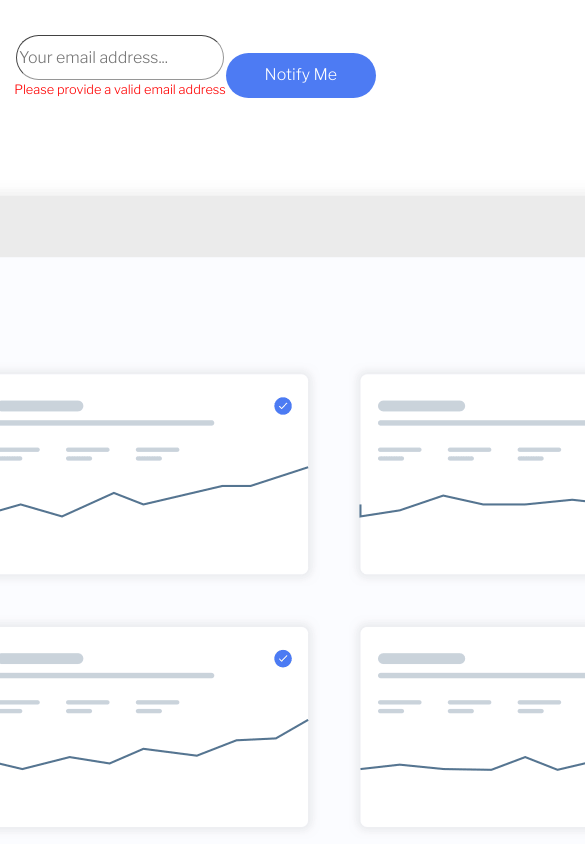
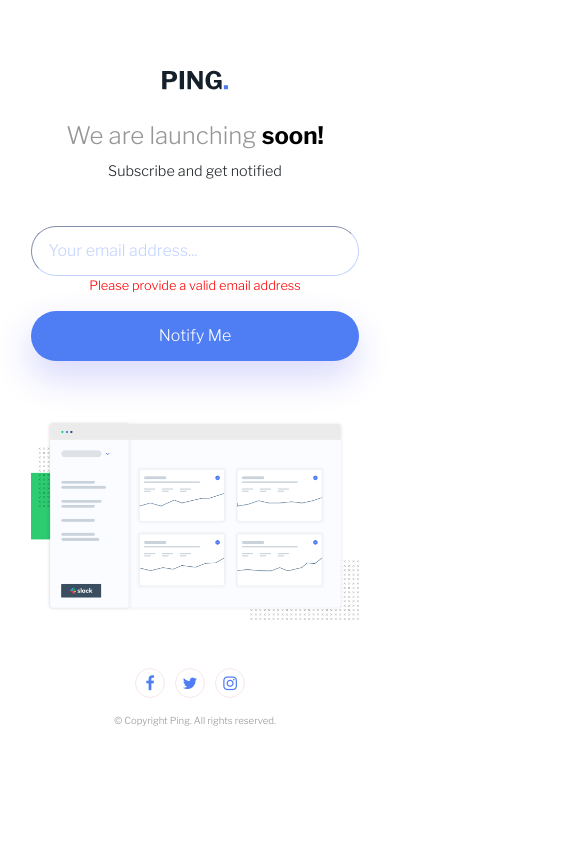
Before and after one commit to agomez99/PingComingSoonPage, a plain HTML site: page index.html in a window 390 px wide. Both pictures are taken after a click on the button "Notify Me". Shown: the top 844 px of the page, 585 px wide, since content can reach past the window. Drawn offline with nearby package versions, Linux system fonts and the light colour scheme.

Commit message:
mobile responsive

```diff
--- a/index.html
+++ b/index.html
@@ -20,14 +20,14 @@
       rel="stylesheet"
       href="https://cdnjs.cloudflare.com/ajax/libs/font-awesome/4.7.0/css/font-awesome.min.css"
     />
-    <script type="module" src="script.js"></script>
+    <script  src="script.js"></script>
   </head>
   <body>
     <main>
       <div class="container text-center">
         <div class="row align-items-start">
-          <div class="col">
-            <img src="./images/logo.svg" />
+          <div class="col-sm-12">
+            <img src="./images/logo.svg" alt="logo" class="logo"/>
             <div class="header-section">
               <h1 class="header">
                 We are launching <span class="header-span">soon!</span>
@@ -37,15 +37,18 @@
             <div class="input-section">
               <div class="input-container">
                 <input
-                  type="text"
+                  type="email"
                   aria-label="First name"
                   class="input"
+                  id="email"
                   placeholder="Your email address..."
+                  required oninput="clearError()"
                 />
-                <p class="error-display">Please provide a valid email address</p>
+                <div  id="error-display"></div>
+                <div  id="success-display"></div>
               </div>
               <div class="">
-                <button class="notify-btn">Notify Me</button>
+                <button class="notify-btn" onclick="signUp()"  type="submit" >Notify Me</button>
               </div>
             </div>
               <div>
@@ -55,21 +58,15 @@
                 />
               </div>
             </div>
-            <div class="d-flex justify-content-center mt-5 mb-3">
+            <div class="d-flex justify-content-center mt-5 mb-3 ">
               <div class="icon-wrapper">
-                <span style="font-size: 1em; color: blue">
                   <i class="fa fa-facebook-f"></i>
-                </span>
               </div>
               <div class="icon-wrapper">
-                <span style="font-size: 1em; color: blue">
                   <i class="fa fa-twitter"></i>
-                </span>
               </div>
               <div class="icon-wrapper">
-                <span style="font-size: 1em; color: blue">
                   <i class="fa fa-instagram"></i>
-                </span>
               </div>
             </div>
             <div class="text-center copyright">
--- a/script.js
+++ b/script.js
@@ -1 +1,39 @@
-console.log('Hello!');
+function isValidEmailFormat(emailAddress) {
+    var emailRegex = /^[^\s@]+@[^\s@]+\.[^\s@]+$/;
+    return emailRegex.test(emailAddress) && emailAddress !== "";
+  }
+
+  function signUp() {
+    var email = document.getElementById("email").value;
+    var errorDisplay = document.getElementById("error-display");
+    var successDisplay = document.getElementById("success-display");
+
+    if (!isValidEmailFormat(email)) {
+      // Show error message
+      errorDisplay.classList.add("visible");
+      errorDisplay.textContent = "Please provide a valid email address";
+
+      return;
+    }
+
+    // Clear error message
+    errorDisplay.classList.remove("visible");
+    errorDisplay.textContent = "";
+
+    console.log("Signed up with email:", email);
+
+    document.getElementById("email").value = "";
+
+    // Show success message
+    successDisplay.textContent = "Successfully signed up " + email + " for our newsletter!";
+    successDisplay.classList.add("visible");
+  }
+
+  function clearError() {
+    var errorDisplay = document.getElementById("error-display");
+    var successDisplay = document.getElementById("success-display");
+
+    // Clear error and success messages
+    errorDisplay.textContent = "";
+    successDisplay.textContent = "";
+  }
--- a/styles.css
+++ b/styles.css
@@ -15,11 +15,11 @@ body {
   align-content: center;
   align-items: center;
   justify-content: center;
-  height:100vh;
+  margin-top: 5%;
 }
 
 main {
-  padding: 1rem;
+  padding: 1.2rem;
   font-family: 'Libre Franklin', sans-serif;
 }
 .header-span{
@@ -27,63 +27,128 @@ main {
   color:black;
 }
 .header {
-  font-size: 2.5rem;
+  font-size: 2.6rem;
   color:  hsl(0, 0%, 59%);
 }
 .sub-heading{
-  font-size: 1rem;
+  font-size: 1.2rem;
 }
 .input-section{
   display: inline-flex;
   align-content: center;
-  align-items: center;
   justify-content: center;
-  margin-bottom: 5%;
-  margin-top: 5%;
+  margin-bottom: 8%;
+  margin-top:3%;
 }
 .input-container{
   display: block;
 }
 .input{
   border-radius: 25px;
-  height:45px;
-  color:hsl(0, 0%, 59%);
-  border-color: hsl(0, 0%, 59%);
+  height:55px;
+  border-color: hsl(223, 100%, 88%);
   border-width: 1px;
+  width: 400px;
+  padding-left: 5%;
+  margin-right: 10%;
 }
+::placeholder { /* Chrome, Firefox, Opera, Safari 10.1+ */
+  color:hsl(223, 100%, 88%);
+  opacity: 1; /* Firefox */
+}
+
 .header-section{
   margin-top: 5%;
 }
 .notify-btn{
-  background-color: #4d7bf3;
+  background-color: hsl(223, 87%, 63%);
   color:white;
   border-radius: 25px;
-  width:150px;
-  height:45px;
+  width:210px;
+  height:55px;
   border:none;
+  margin-left: 10%;
+  position:relative;
+  box-shadow: -2px 16px 37px 1px rgba(216,216,252,1);
 }
-.image{
-  height:100%;
-  width:auto;
+
+.notify-btn:hover{
+  background-color: #7195f5
+}
+.main-image{
+ height:370px;
+ width:auto
 }
 
 .icon-wrapper{
   border-radius: 50%;
-  overflow: hidden;
-  border: 1px solid rgb(228, 228, 228);
+  padding:3px;
+  border: 1px solid rgb(247, 231, 231);
   font-size: 1rem;
   width: 30px;
   height: 30px;
+  margin-right:10px;
 }
 .icon-wrapper i {
-  color: #4d7bf3;
+  color: hsl(223, 87%, 63%);
 }
+.icon-wrapper:hover {
+  color: hsl(0, 0%, 100%);
+  background-color: #7195f5;
+}
+
+
+
 .copyright{
-  font-size: 0.8rem;
+  font-size: 0.6rem;
   color:hsl(0, 0%, 59%);
 }
-.error-display{
+#error-display{
   color:red;
   font-size: 0.8rem;
+  font-size: 0.8rem;
+}
+
+#success-display{
+  color: rgb(60, 226, 60);
+  font-size: 1rem;
 
 }
+
+.icons-container{
+  display: flex;
+}
+
+@media (max-width: 600px) {
+  .logo{
+    height:20px;
+    margin-top: 10%;
+    margin-bottom: 5%;
+  }
+  .header{
+    font-size: 1.5rem;
+  }
+  .sub-heading{
+    font-size: 0.9rem;
+  }
+  .main-image{
+    width: 100%;
+    height: auto;
+   }
+
+   .input-section{
+    display: block;
+   }
+   .input{
+    height:50px;
+    width: 100%;
+    margin-top: 10%;
+
+  }
+   .notify-btn{
+    width: 100%;
+    height:50px;
+    margin: 5% 0% 10% 0%;
+
+  }
+}
```
Also changed, not shown: page2.html (deleted, +0 -19 lines), 1 other file.
